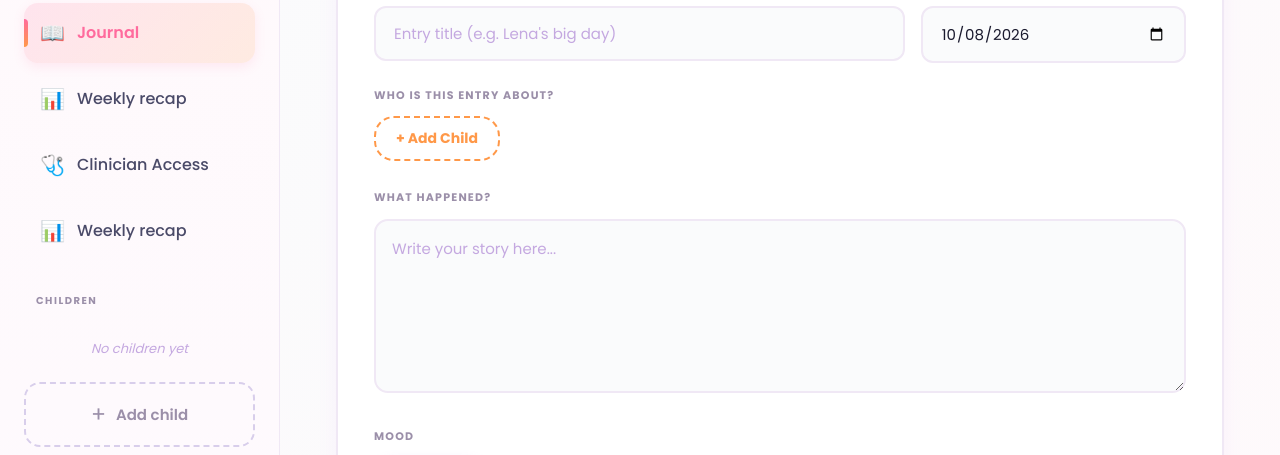
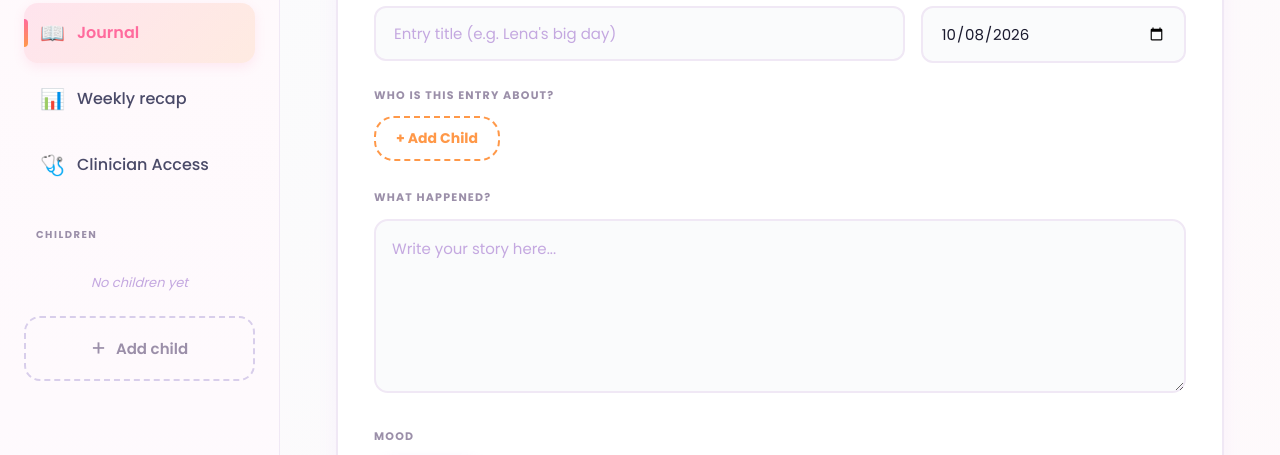
Before and after one commit to ITECH3208andITECH3209feduni/itech3208-project-1-multilingual-digital-reflection, a plain HTML site: page new-entry.html in a window 1280 px wide. Shown: the part 345-800 px from the top of the page. Drawn offline with Linux system fonts and the light colour scheme; no server answers; sample sign-in values are in the browser's storage.

Commit message:
Fix duplicate weekly recap link

```diff
--- a/new-entry.html
+++ b/new-entry.html
@@ -56,10 +56,6 @@
                     <span>
                         Clinician Access
                     </span>
-                </a>
-                <a href="weekly.html" class="nav-link">
-                    <span class="nav-emoji">📊</span>
-                    <span data-i18n="nav_weekly">Weekly Recap</span>
                 </a>
 
             </nav>
```
